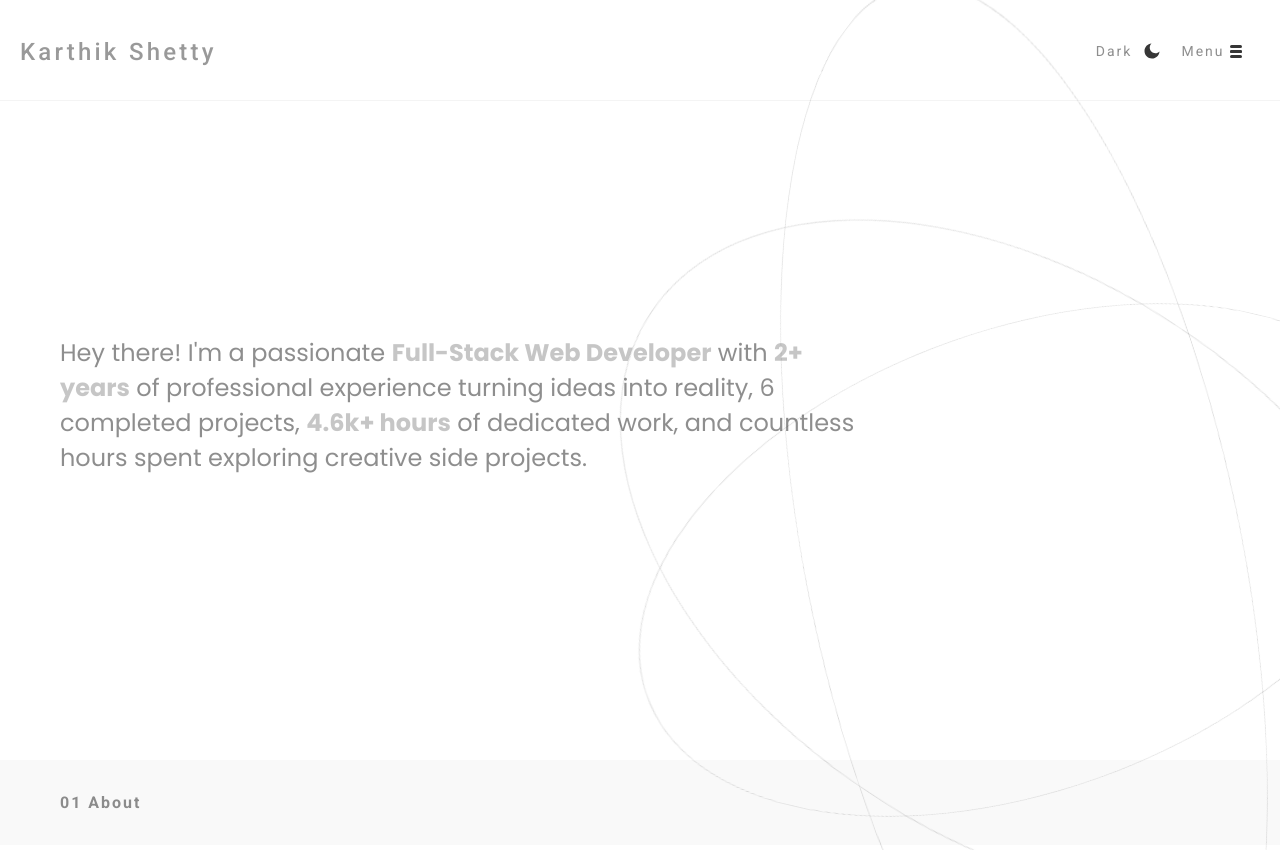
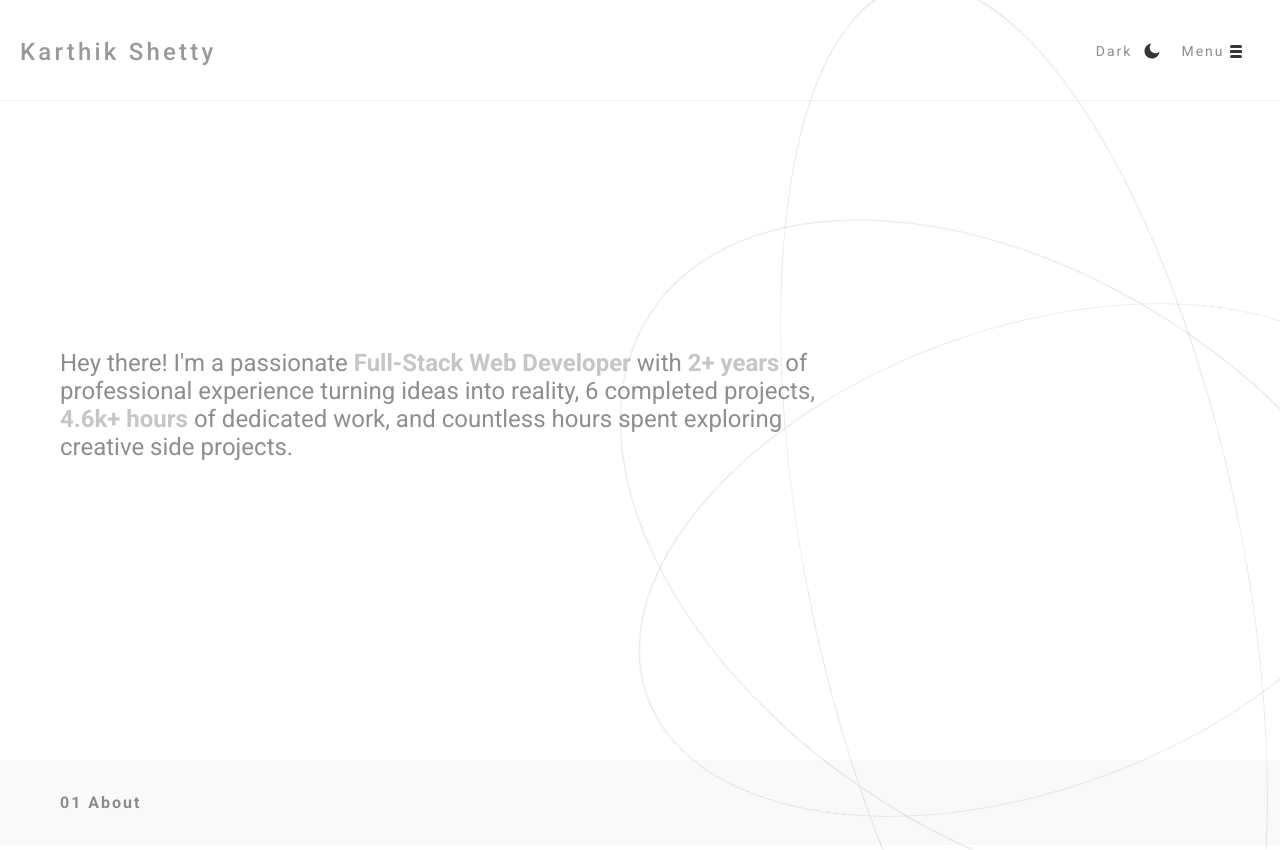
Before and after one commit to karthikshetty26/Portfolio2025, a Next.js app: page / in a window 1280 px wide. Shown: the top 850 px of the page. Built offline with nearby package versions, Linux system fonts and the light colour scheme.

Commit message:
Added google fonts directly without link

```diff
--- a/src/app/layout.js
+++ b/src/app/layout.js
@@ -2,6 +2,19 @@ import "./globals.css";
 import "./projects/projects.css"
 import NavbarUi from '@/components/navbar_ui/navbar_ui'
 import Script from "next/script";
+
+import { Poppins, Roboto } from 'next/font/google'
+
+// Google Fonts | Font Optimization
+const poppins = Poppins({
+  subsets: ['latin'],
+  weight: ["100", "200", "300", "400", "500", "600", "700", "800", "900"],
+})
+
+const roboto = Roboto({
+  subsets: ['latin'],
+  weight: ["100", "200", "300", "400", "500", "600", "700", "800", "900"],
+})
 
 export const metadata = {
   metadataBase: new URL('https://karthikshetty.info'),
@@ -65,11 +78,6 @@ export default function RootLayout({ children }) {
   return (
     <html lang="en">
       <head>
-        <link rel="preconnect" href="https://fonts.googleapis.com" />
-        <link rel="preconnect" href="https://fonts.gstatic.com" crossOrigin="anonymous" />
-        <link href="https://fonts.googleapis.com/css2?family=Poppins:ital,wght@0,100;0,200;0,300;0,400;0,500;0,600;0,700;0,800;0,900;1,100;1,200;1,300;1,400;1,500;1,600;1,700;1,800;1,900&display=swap" rel="stylesheet" />
-        <link href="https://fonts.googleapis.com/css2?family=Roboto:ital,wght@0,100..900;1,100..900&display=swap" rel="stylesheet" />
-
         {/* <Script async src="https://www.googletagmanager.com/gtag/js?id=G-9J1RVTSWHQ" />
         <Script id='google-analytics' strategy='afterInteractive'>{`
         window.dataLayer = window.dataLayer || [];
@@ -79,7 +87,7 @@ export default function RootLayout({ children }) {
         gtag('config', 'G-9J1RVTSWHQ');
         `}</Script> */}
       </head>
-      <body>
+      <body className={`${poppins.className} ${roboto.className}`}>
         <NavbarUi />
         {children}
       </body>
```
